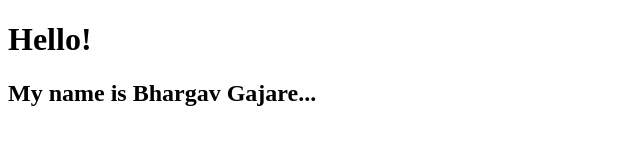
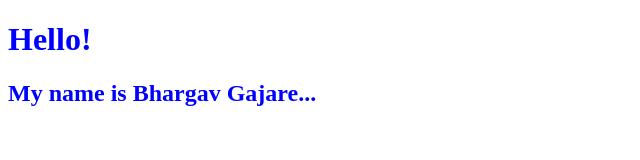
Before and after one commit to bhargavgajare1479/test, a plain HTML site: page index.html in a window 1280 px wide. Shown: the whole page, without its empty margins (0-640 px from the left). Drawn offline with Linux system fonts and the light colour scheme.

Commit message:
add stylesheet

```diff
--- a/index.html
+++ b/index.html
@@ -1,13 +1,15 @@
 <!DOCTYPE html>
 <html lang="en">
 <head>
-    <meta charset="UTF-8">
-    <meta name="viewport" content="width=device-width, initial-scale=1.0">
-    <title>Test</title>
+  <meta charset="UTF-8">
+  <meta name="viewport" content="width=device-width, initial-scale=1.0">
+  <link rel="stylesheet" href="styles.css">
+  <title>Test</title>
 </head>
 <body>
+  <div class="main">
     <h1>Hello!</h1>
-
     <h2>My name is Bhargav Gajare...</h2>
+  </div>
 </body>
 </html>
--- /dev/null
+++ b/styles.css
@@ -0,0 +1,3 @@
+.main {
+    color: blue;
+}
```
